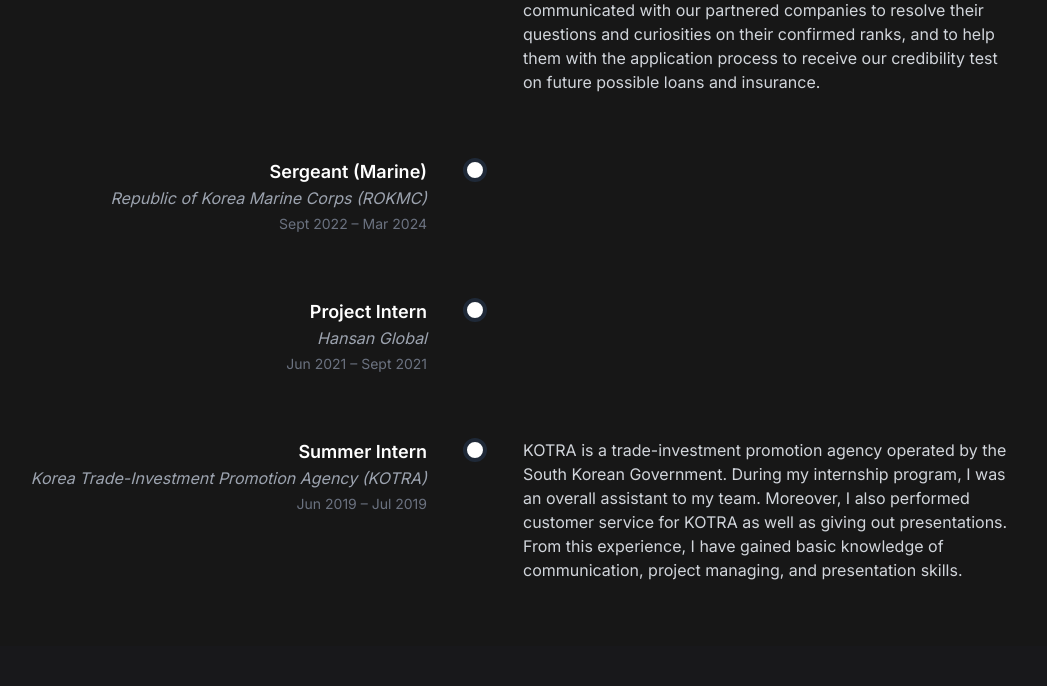
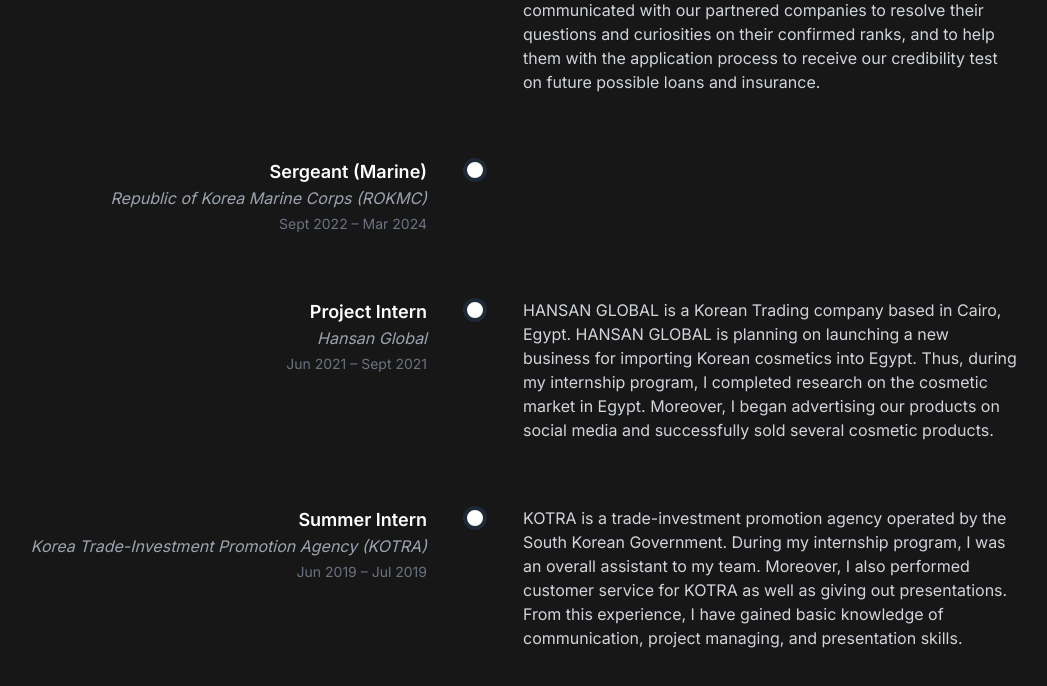
Before and after one commit to jewoolee0502/jewoo-lee, a React (Vite) app: page / in a window 1280 px wide. Shown: the part 3620-4306 px from the top of the page, without its empty margins (165-1212 px from the left). Built offline with nearby package versions, Linux system fonts and the light colour scheme.

Commit message:
hansan global description

```diff
--- a/src/components/Experience.jsx
+++ b/src/components/Experience.jsx
@@ -49,7 +49,10 @@
     title: "Project Intern",
     company: "Hansan Global",
     date: "Jun 2021 – Sept 2021",
-    description: ""
+    description: `HANSAN GLOBAL is a Korean Trading company based in Cairo, Egypt. HANSAN GLOBAL
+    is planning on launching a new business for importing Korean cosmetics into Egypt. Thus, during
+    my internship program, I completed research on the cosmetic market in Egypt. Moreover, I began
+    advertising our products on social media and successfully sold several cosmetic products.`
   },
   {
     title: "Summer Intern",
```
